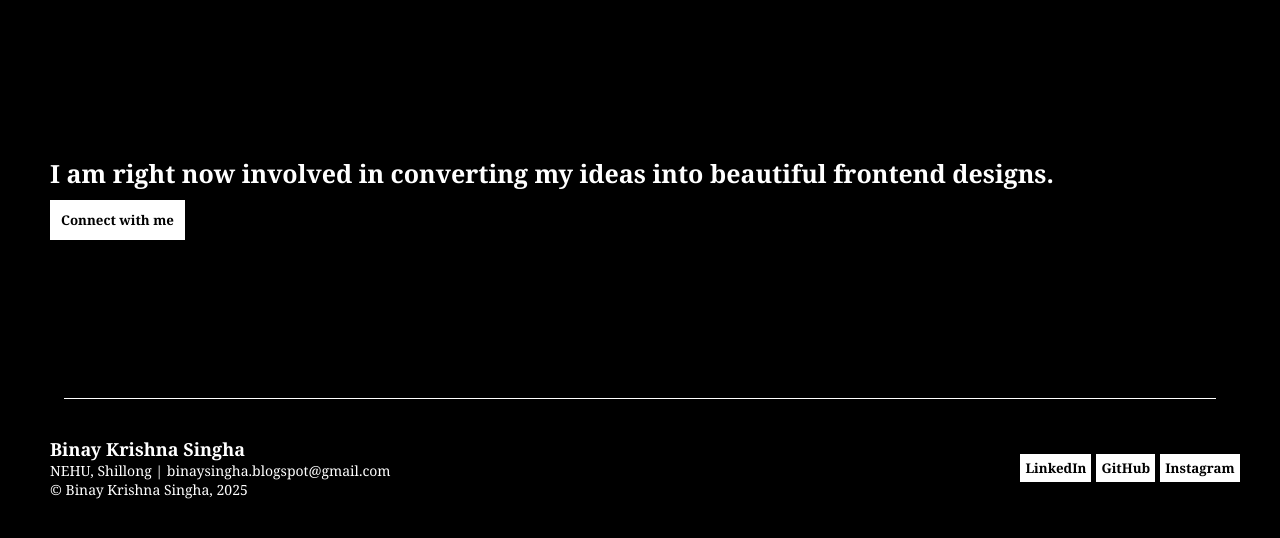
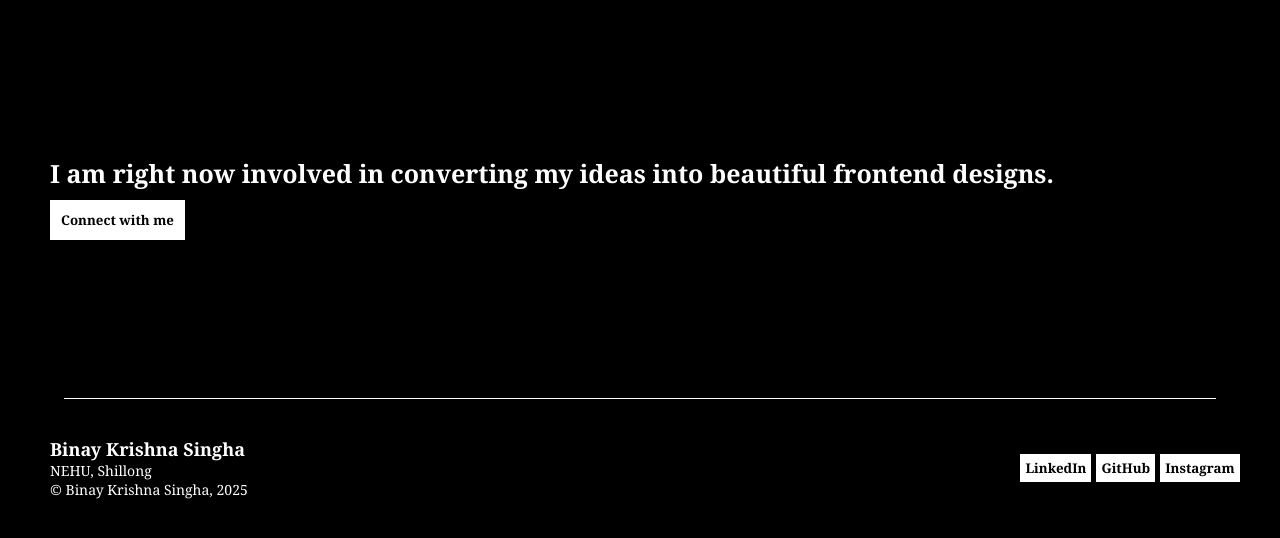
Before and after one commit to blancchequee/test-page, a plain HTML site: page index.html in a window 1280 px wide. Shown: the part 1154-1692 px from the top of the page. Drawn offline with Linux system fonts and the light colour scheme.

Commit message:
Update index.html

```diff
--- a/index.html
+++ b/index.html
@@ -73,7 +73,7 @@
     <footer id="footer">
         <div id="footerLeft">
             <h5>Binay Krishna Singha</h5>
-            <p>NEHU, Shillong | binaysingha.blogspot@gmail.com</p>
+            <p>NEHU, Shillong</p>
             <p>&copy; Binay Krishna Singha, 2025</p>
         </div>
         <div id="footerRight">
```
